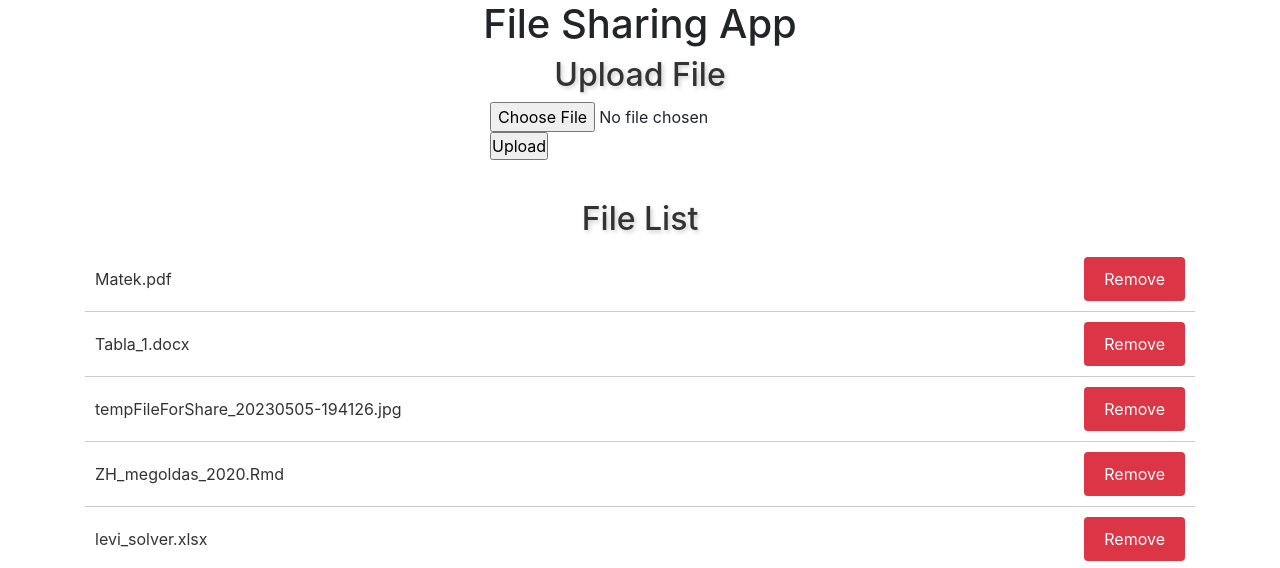
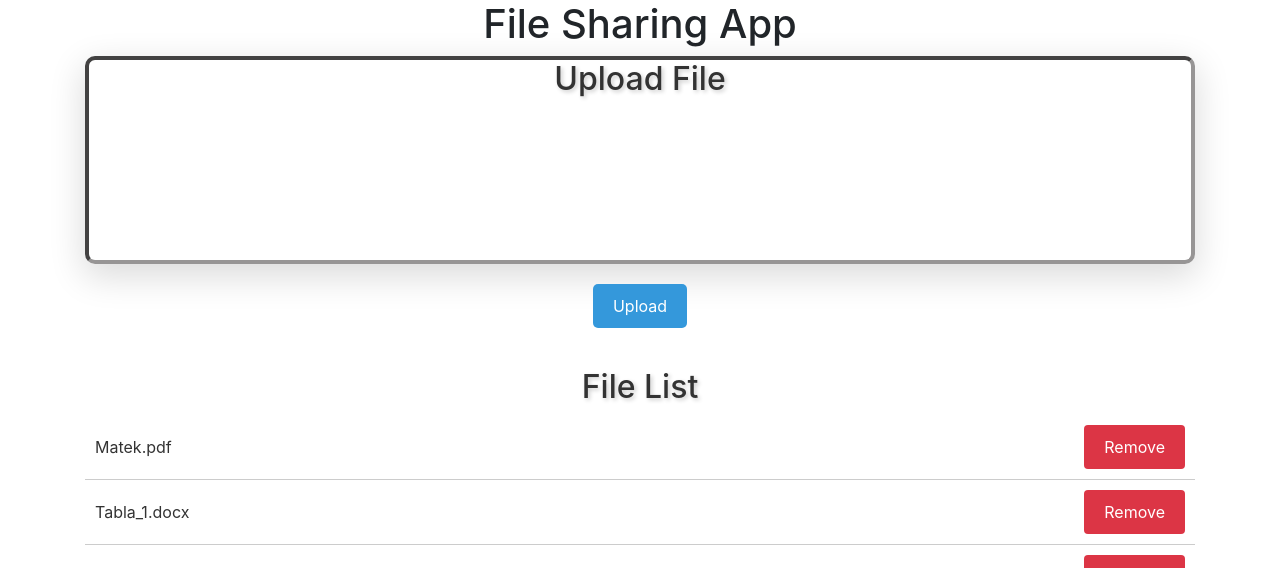
Before and after one commit to blevi3/google_drive_for_home, a Django app: page / in a window 1280 px wide. Shown: the part 66-634 px from the top of the page. Run offline with Django 4.2, Linux system fonts and the light colour scheme; a user stored in the database is signed in; data comes from the database, SQL or seed files in the repository.

Commit message:
frontend improved

```diff
--- a/uploader/static/css/uploader.css
+++ b/uploader/static/css/uploader.css
@@ -74,11 +74,57 @@ li a {
     overflow-y: auto;
 }
 
+#id_document {
+    opacity: 0;
+    width: 100%;
+    height: 150px;
+    text-align: center;
+    line-height: 10px;
+    color: #ffffff;
+}
+
+
+#upload-form{
+    width: 100%;
+    text-align: center;
+    margin: 0 auto;
+
+}
+
+.formDiv{
+    box-shadow: 0px 11px 35px 2px rgba(0, 0, 0, 0.14);
+    border: 4px inset rgb(151, 149, 149);
+    border-radius: 10px;
+    text-align: center;
+
+
+}
+
+.center-button {
+    text-align: center;
+  }
+
+
+.upload-button {
+    margin-top: 20px;
+    padding: 10px 20px;
+    background-color: #3498db;
+    color: white;
+    border: none;
+    border-radius: 5px;
+    cursor: pointer;
+    font-size: 16px;
+    transition: background-color 0.3s ease;
+  }
+
+  .upload-button:hover {
+    background-color: #2980b9;
+  }
+
+
 @media only screen and (max-width: 600px) {
     body {
         font-size: 18px;
-        width: fit-content;
-
     }
 
 
```
Also changed, not shown: uploader/storage/templates/upload.html.
